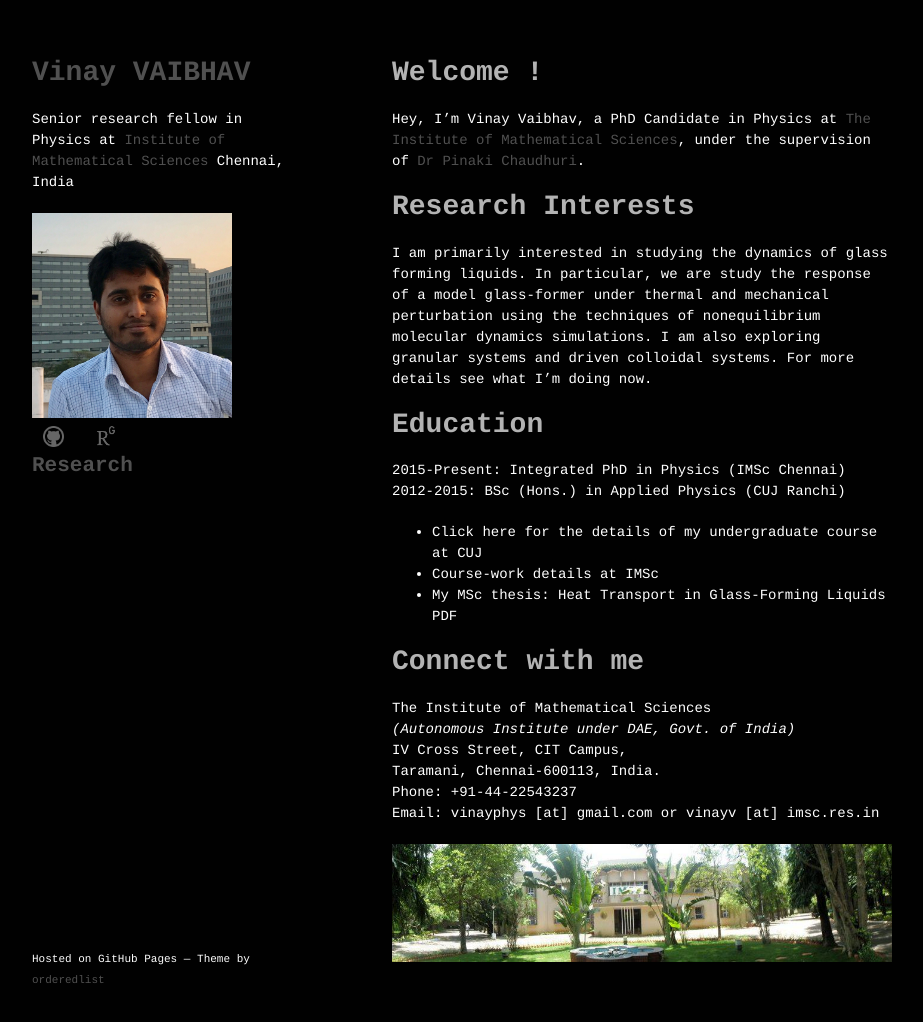
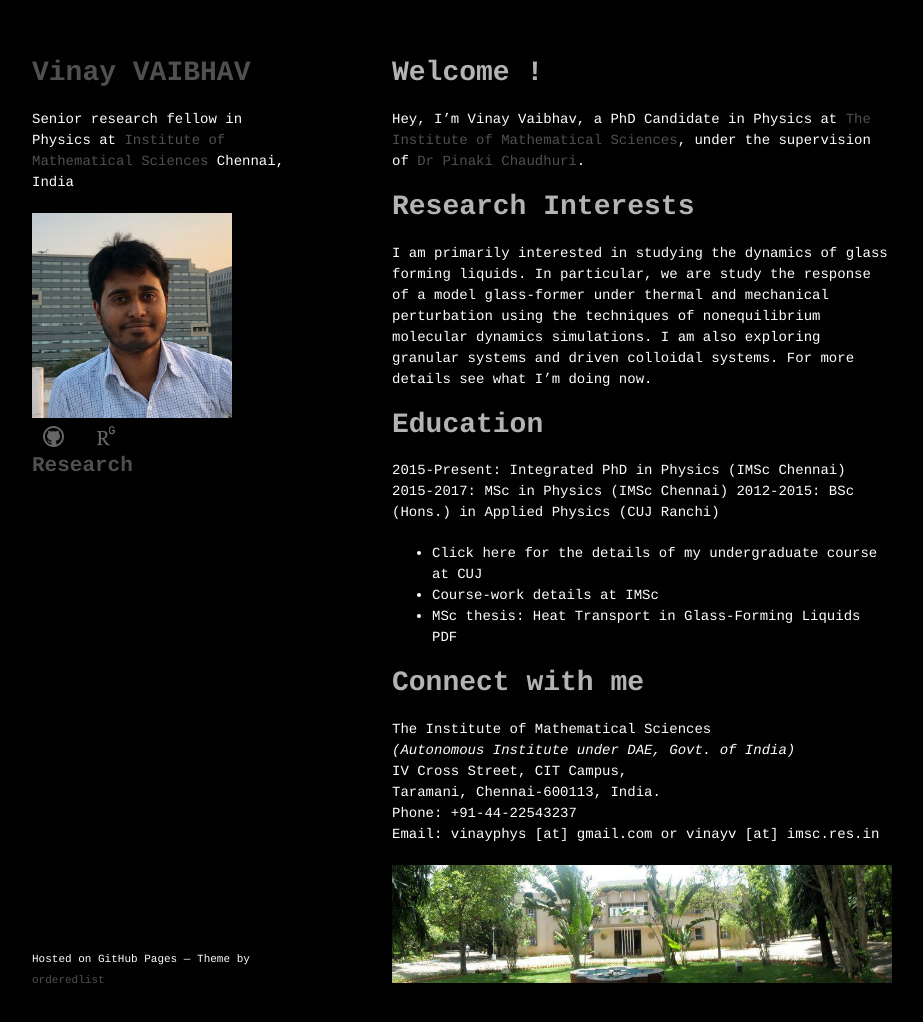
Before and after one commit to vinayphys/vinayphys.github.io, a Jekyll site: the page built from index.md, in a window 1280 px wide and 1060 px high. Shown: the top 1022 px of the window, without its empty margins (178-1101 px from the left). Built offline with Jekyll 4.4.1, drawn with Linux system fonts in a browser that asks for light colours; our own code applies the rules of GitHub Pages for plain Markdown files; a script that is not in the unit is left out.

Commit message:
Update index.md

```diff
--- a/index.md
+++ b/index.md
@@ -10,12 +10,13 @@ I am primarily interested in studying the dynamics of glass forming liquids. In
 -->
 
 # Education
-2015-Present:	 Integrated PhD in Physics (IMSc Chennai)
-2012-2015:	   BSc (Hons.) in Applied Physics (CUJ Ranchi)
+2015-Present:	Integrated PhD in Physics (IMSc Chennai)
+2015-2017:	  MSc in Physics (IMSc Chennai)
+2012-2015:	  BSc (Hons.) in Applied Physics (CUJ Ranchi)
 
 * Click here for the details of my undergraduate course at CUJ
 * Course-work details at IMSc
-* My MSc thesis: Heat Transport in Glass-Forming Liquids PDF
+* MSc thesis: Heat Transport in Glass-Forming Liquids PDF
 
 # Connect with me
 The Institute of Mathematical Sciences
```
